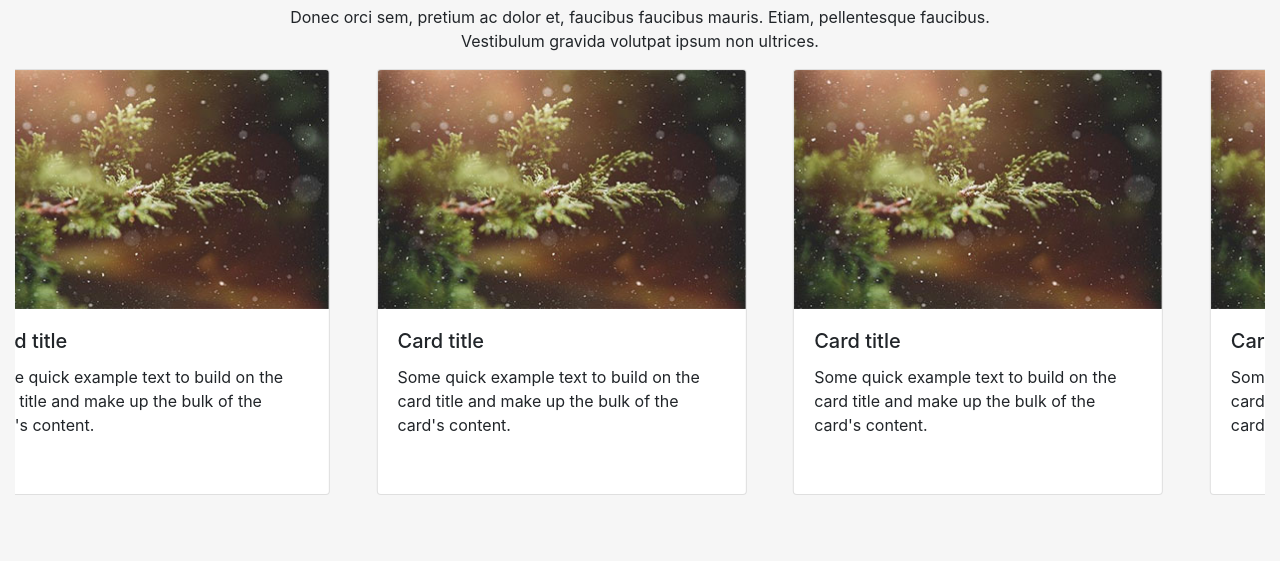
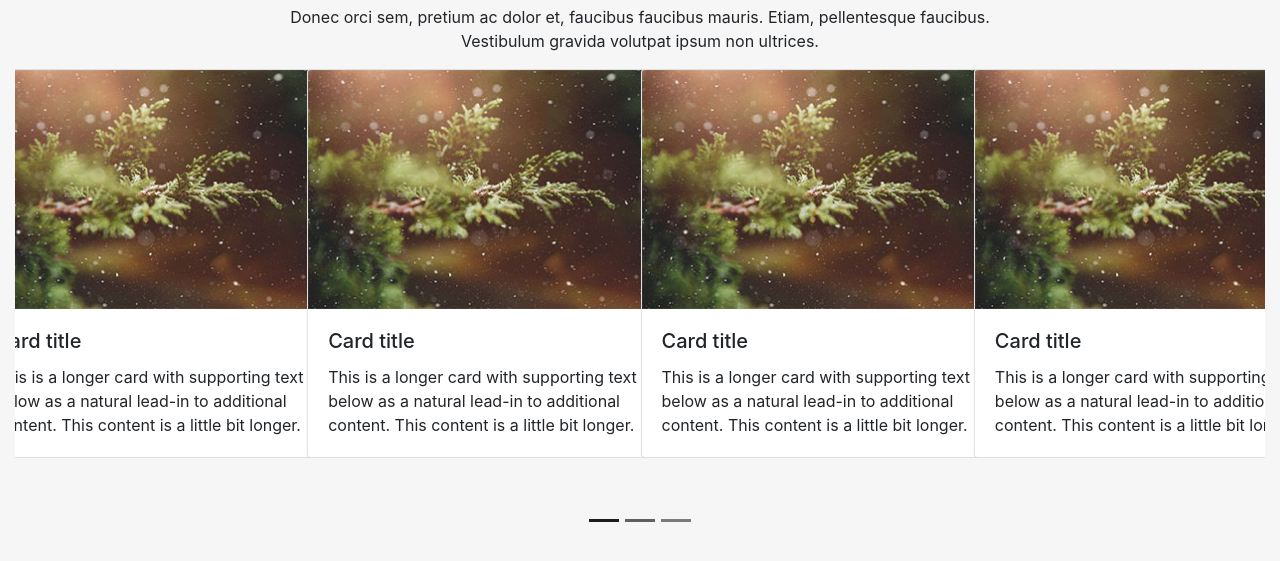
Before and after one commit to benaor/SNOW-ft.-SOLENE-, a plain HTML site: page index.html in a window 1280 px wide. Shown: the part 673-1234 px from the top of the page. Drawn offline with nearby package versions, Linux system fonts and the light colour scheme; a script that the page names is missing.

Commit message:
modifs carousel 2

```diff
--- a/index.html
+++ b/index.html
@@ -127,41 +127,39 @@
                     <li data-target="#carouselExampleIndicators" data-slide-to="1"></li>
                     <li data-target="#carouselExampleIndicators" data-slide-to="2"></li>
                 </ol>
-                <div class="carousel-inner">
-                    <div class="carousel-item active">
+                <div class="carousel-inner ">
+                    <div class="carousel-item  active">
                         <div class="d-flex">
-                            <div class="col-4 col-lg-4 col-md-4 col-sm-">
-                                <div class="card" style="width: 370px; height: 426px;">
+                            <div class="col-4 col-lg-4 col-md-4 col-sm- ">
+                                <div class="card" style="width: 370px;">
                                     <img src="images/winter-1.jpg" class="card-img-top" alt="...">
                                     <div class="card-body">
                                         <h5 class="card-title">Card title</h5>
-                                        <p class="card-text">Some quick example text to build on the card title and make
-                                            up
-                                            the bulk of the card's content.</p>
+                                        <p class="card-text">This is a longer card with supporting text below as a
+                                            natural lead-in to additional content. This content is a little bit
+                                            longer.</p>
                                     </div>
                                 </div>
                             </div>
                             <div class="col-4 col-lg-4 col-md-4 col-sm-">
-                                <div class="card" style="width: 370px; height: 426px;">
+                                <div class="card" style="width: 370px;">
                                     <img src="images/winter-1.jpg" class="card-img-top" alt="...">
                                     <div class="card-body">
                                         <h5 class="card-title">Card title</h5>
-                                        <p class="card-text">Some quick example text to build on the card title and make
-                                            up
-                                            the bulk of the card's content.</p>
-
+                                        <p class="card-text">This is a longer card with supporting text below as a
+                                            natural lead-in to additional content. This content is a little bit
+                                            longer.</p>
                                     </div>
                                 </div>
                             </div>
                             <div class="col-4 col-lg-4 col-md-4 col-sm-">
-                                <div class="card" style="width: 370px; height: 426px;">
+                                <div class="card" style="width: 370px;">
                                     <img src="images/winter-1.jpg" class="card-img-top" alt="...">
                                     <div class="card-body">
                                         <h5 class="card-title">Card title</h5>
-                                        <p class="card-text">Some quick example text to build on the card title and make
-                                            up
-                                            the bulk of the card's content.</p>
-
+                                        <p class="card-text">This is a longer card with supporting text below as a
+                                            natural lead-in to additional content. This content is a little bit
+                                            longer.</p>
                                     </div>
                                 </div>
                             </div>
@@ -170,37 +168,35 @@
                     <div class="carousel-item">
                         <div class="d-flex">
                             <div class="col-4 col-lg-4 col-md-4 col-sm-">
-                                <div class="card" style="width: 370px; height: 426px;">
+                                <div class="card" style="width: 370px;">
                                     <img src="images/winter-1.jpg" class="card-img-top" alt="...">
                                     <div class="card-body">
                                         <h5 class="card-title">Card title</h5>
-                                        <p class="card-text">Some quick example text to build on the card title and make
-                                            up
-                                            the bulk of the card's content.</p>
+                                        <p class="card-text">This is a longer card with supporting text below as a
+                                            natural lead-in to additional content. This content is a little bit
+                                            longer.</p>
                                     </div>
                                 </div>
                             </div>
                             <div class="col-4 col-lg-4 col-md-4 col-sm-">
-                                <div class="card" style="width: 370px; height: 426px;">
+                                <div class="card" style="width: 370px;">
                                     <img src="images/winter-1.jpg" class="card-img-top" alt="...">
                                     <div class="card-body">
                                         <h5 class="card-title">Card title</h5>
-                                        <p class="card-text">Some quick example text to build on the card title and make
-                                            up
-                                            the bulk of the card's content.</p>
-
+                                        <p class="card-text">This is a longer card with supporting text below as a
+                                            natural lead-in to additional content. This content is a little bit
+                                            longer.</p>
                                     </div>
                                 </div>
                             </div>
                             <div class="col-4 col-lg-4 col-md-4 col-sm-">
-                                <div class="card" style="width: 370px; height: 426px;">
+                                <div class="card" style="width: 370px;">
                                     <img src="images/winter-1.jpg" class="card-img-top" alt="...">
                                     <div class="card-body">
                                         <h5 class="card-title">Card title</h5>
-                                        <p class="card-text">Some quick example text to build on the card title and make
-                                            up
-                                            the bulk of the card's content.</p>
-
+                                        <p class="card-text">This is a longer card with supporting text below as a
+                                            natural lead-in to additional content. This content is a little bit
+                                            longer.</p>
                                     </div>
                                 </div>
                             </div>
@@ -208,36 +204,36 @@
                     </div>
                     <div class="carousel-item ">
                         <div class="d-flex">
-                            <div class="col-4 col-lg-4 col-md-4 col-sm-">
-                                <div class="card" style="width: 370px; height: 426px;">
+                            <div class="col-4 col-lg-4 col-md-4 col-sm- ">
+                                <div class="card" style="width: 370px;">
                                     <img src="images/winter-1.jpg" class="card-img-top" alt="...">
                                     <div class="card-body">
                                         <h5 class="card-title">Card title</h5>
-                                        <p class="card-text">Some quick example text to build on the card title and make
-                                            up
-                                            the bulk of the card's content.</p>
+                                        <p class="card-text">This is a longer card with supporting text below as a
+                                            natural lead-in to additional content. This content is a little bit
+                                            longer.</p>
                                     </div>
                                 </div>
                             </div>
                             <div class="col-4 col-lg-4 col-md-4 col-sm-">
-                                <div class="card" style="width: 370px; height: 426px;">
+                                <div class="card" style="width: 370px;">
                                     <img src="images/winter-1.jpg" class="card-img-top" alt="...">
                                     <div class="card-body">
                                         <h5 class="card-title">Card title</h5>
-                                        <p class="card-text">Some quick example text to build on the card title and make
-                                            up the bulk of the card's content.</p>
-
+                                        <p class="card-text">This is a longer card with supporting text below as a
+                                            natural lead-in to additional content. This content is a little bit
+                                            longer.</p>
                                     </div>
                                 </div>
                             </div>
-                            <div class="col-4 col-lg-4 col-md-4 col-sm-">
-                                <div class="card" style="width: 370px; height: 426px;">
+                            <div class="col-4 col-lg-4 col-md-4 col-sm- ">
+                                <div class="card" style="width: 370px;">
                                     <img src="images/winter-1.jpg" class="card-img-top" alt="...">
                                     <div class="card-body">
                                         <h5 class="card-title">Card title</h5>
-                                        <p class="card-text">Some quick example text to build on the card title and make
-                                            up the bulk of the card's content.</p>
-
+                                        <p class="card-text">This is a longer card with supporting text below as a
+                                            natural lead-in to additional content. This content is a little bit
+                                            longer.</p>
                                     </div>
                                 </div>
                             </div>
@@ -245,15 +241,13 @@
                     </div>
                 </div>
             </div>
+        </div>
 
 
 
 
+    </div>
 
-
-
-        </div>
-    </div>
 
 
     <div class="contact">
--- a/style.css
+++ b/style.css
@@ -12,8 +12,42 @@ body{
     background-color: white;
 
 }
-
+/*PARTIE BLOG*/
 .blog .container-fluid{
     background-color: #f6f6f6;
     height: 857px;
 }
+
+.blog .carousel-item{
+    width: 80%;
+}
+
+/*BARRE DE DEFILEMENT*/
+.blog .carousel-indicators li{
+        box-sizing: content-box;
+        -ms-flex: 0 1 auto;
+        flex: 0 1 auto;
+        width: 30px;
+        height: 3px;
+        margin-right: 3px;
+        margin-left: 3px;
+        cursor: pointer;
+        background-color: black;
+        background-clip: content-box;
+        transition: opacity .6s ease;
+}
+.blog .carousel-indicators {
+    position: absolute;
+    right: 0;
+    bottom: -90px;
+    left: 0;
+    z-index: 15;
+    display: -ms-flexbox;
+    display: flex;
+    -ms-flex-pack: center;
+    justify-content: center;
+    padding-left: 0;
+    margin-right: 15%;
+    margin-left: 15%;
+    list-style: none;
+}
```
